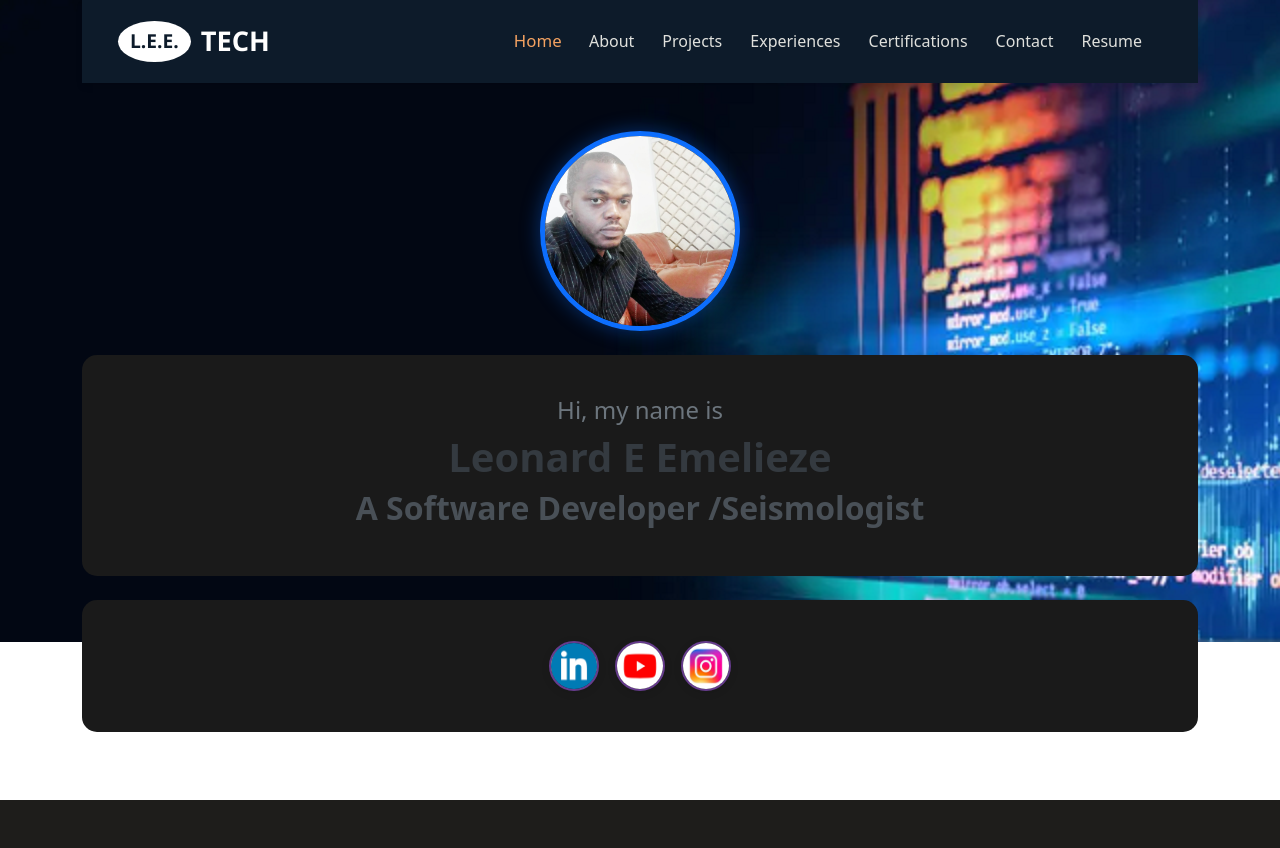
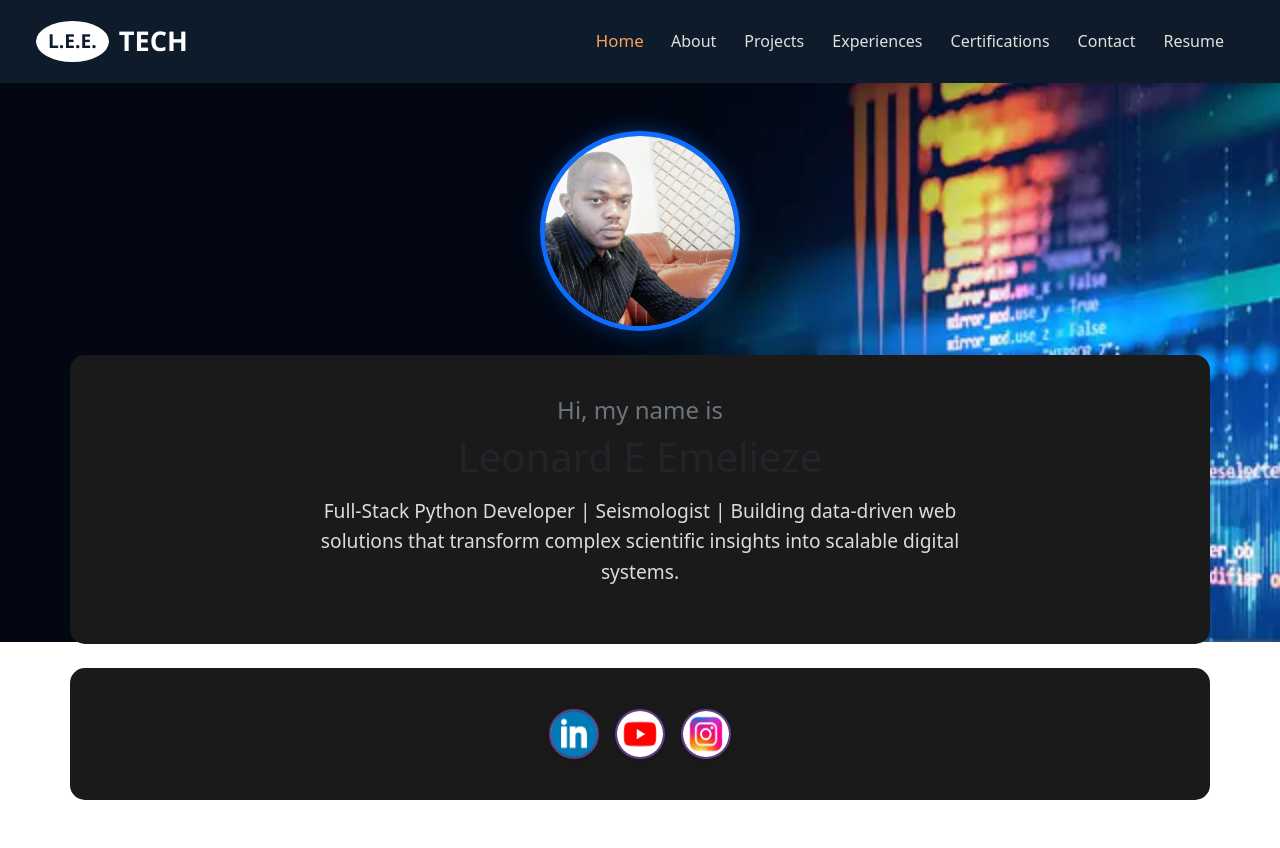
Before and after one commit to leoseis/-portfolio, a Django app: page / in a window 1280 px wide. Before the commit the page ends 800 px from the top, so only its background shows below. Run offline with Django 5.2, Linux system fonts and the light colour scheme.

Commit message:
adjusted the homepage

```diff
--- a/ebo/templates/base.html
+++ b/ebo/templates/base.html
@@ -9,13 +9,17 @@
 
     <link rel="stylesheet" href="{% static 'css/style.css' %}"
   </head>
-  <body>
 
-    <div class="container">
-      {% include "navbar.html" %}
-        {% block content1 %} {%  endblock content1 %}
-    </div>
+<body>
 
-    <script src="https://cdn.jsdelivr.net/npm/bootstrap@5.3.3/dist/js/bootstrap.bundle.min.js" integrity="sha384-YvpcrYf0tY3lHB60NNkmXc5s9fDVZLESaAA55NDzOxhy9GkcIdslK1eN7N6jIeHz" crossorigin="anonymous"></script>
-  </body>
+{% include "navbar.html" %}
+
+<main class="container-fluid px-0">
+    {% block content1 %}{% endblock content1 %}
+</main>
+
+<script src="https://cdn.jsdelivr.net/npm/bootstrap@5.3.3/dist/js/bootstrap.bundle.min.js"></script>
+
+</body>
+
 </html>
--- a/ebo/templates/home.html
+++ b/ebo/templates/home.html
@@ -62,6 +62,14 @@
     color: #495057;
   }
 
+  .tagline{
+    max-width:700px;
+    margin:15px auto;
+    font-size:1.2rem;
+    line-height:1.6;
+    color:#dcdcdc;
+}
+
   .social_links {
     transition: transform 0.3s ease;
     border-radius: 50%;
@@ -93,10 +101,10 @@
 
   <div class="mt-4">
     <h4 class="intro">Hi, my name is</h4>
-    <div class="name">
-      <h1>Leonard E Emelieze</h1>
-      <h1>A Software Developer /Seismologist</h1>
-    </div>
+    <h1>Leonard E Emelieze</h1>
+   <p class="tagline">
+Full-Stack Python Developer | Seismologist | Building data-driven web solutions that transform complex scientific insights into scalable digital systems.
+</p>
   </div>
 
   <div class="mt-4 d-flex justify-content-center gap-3 flex-wrap">
```
